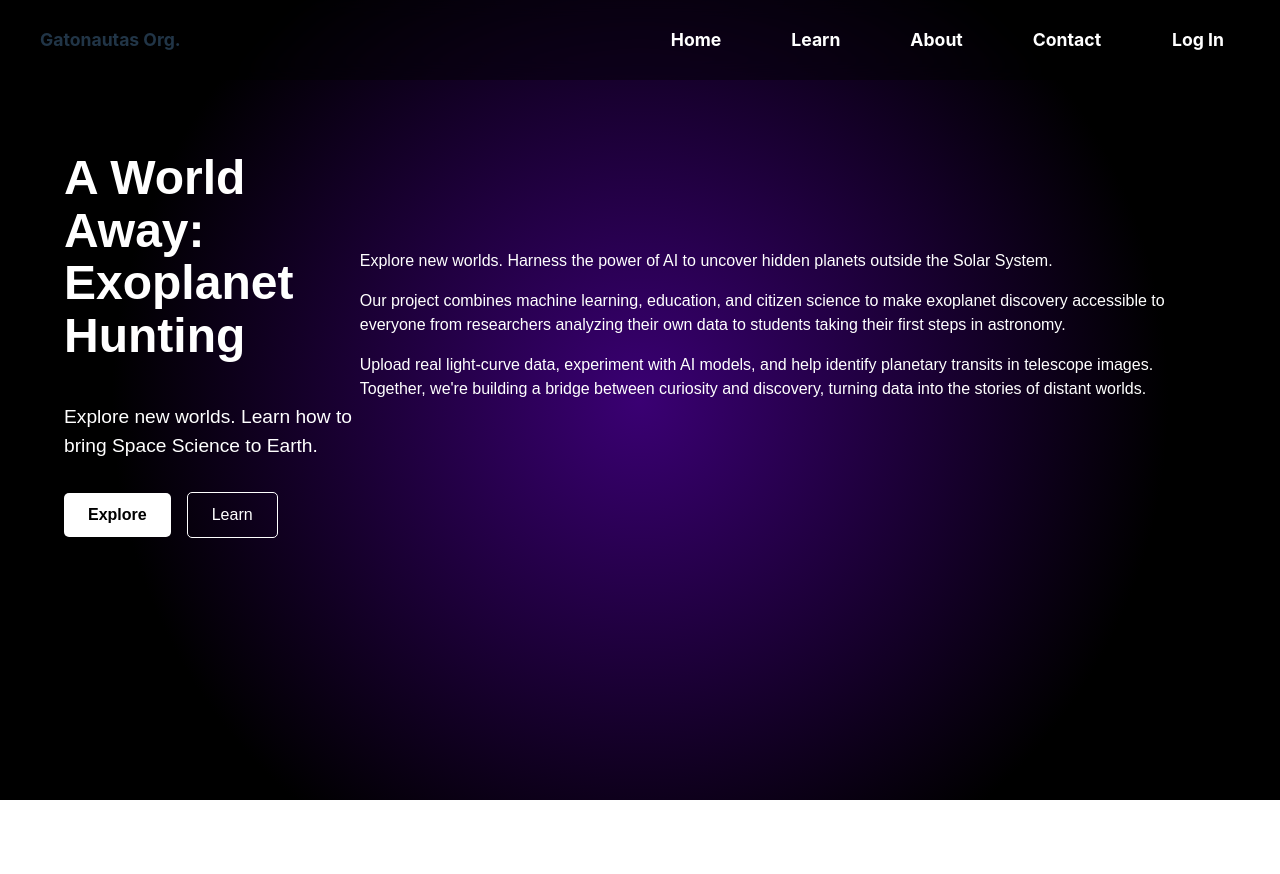
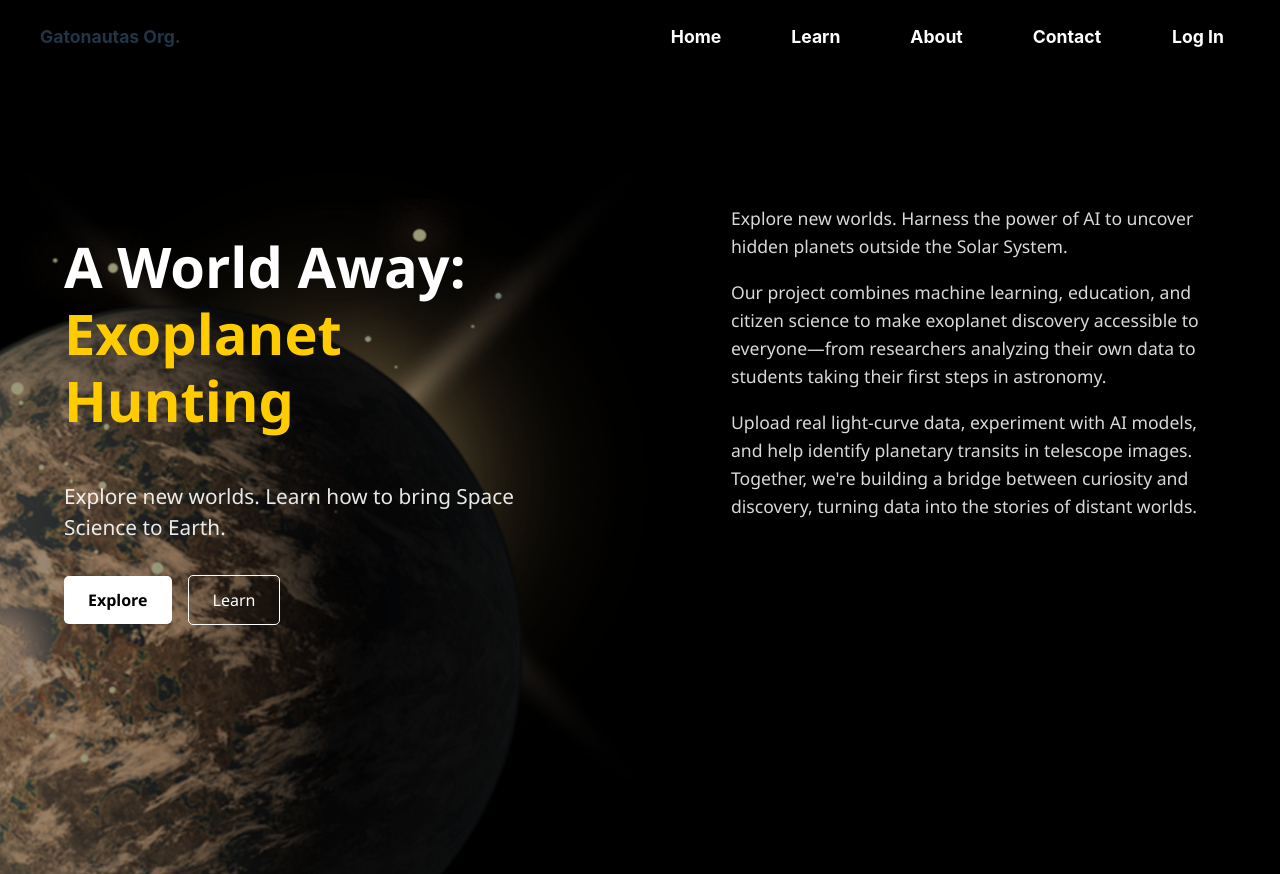
Before and after one commit to Mykaell-Max/Gatonautas, a React (Vite) app in the folder web/front-end/: page / in a window 1280 px wide. Before the commit the page ends 800 px from the top, so only its background shows below. Built offline with nearby package versions, Linux system fonts and the light colour scheme.

Commit message:
alteração pag 1

```diff
--- a/web/front-end/src/components/Navbar/Navbar.css
+++ b/web/front-end/src/components/Navbar/Navbar.css
@@ -1,9 +1,7 @@
 .navbar {
-  position: fixed;
   top: 0;
   left: 0;
   right: 0;
-  height: 80px; /* Navbar maior */
   display: flex;
   justify-content: space-between;
   align-items: center;
--- a/web/front-end/src/pages/Home/Home.css
+++ b/web/front-end/src/pages/Home/Home.css
@@ -1,33 +1,54 @@
-/* src/pages/Home/Home.css */
+* {
+  box-sizing: content-box;
+}
+html, body {
+  margin: 0;
+  padding: 0;
+  background-color: #000000;
+}
 
 .home-container {
-  background: radial-gradient(circle at center, #3a0073, #000000 70%);
+  background: radial-gradient( #000000 70%);
   color: white;
   min-height: 100vh;
   padding: 2rem;
-  font-family: Arial, Helvetica, sans-serif;
-}
+  font-family: 'Segoe UI', Tahoma, Geneva, Verdana, sans-serif;
+  position: relative;
+  overflow: hidden;
+  z-index: 1;
+  }
 
 .hero {
   display: flex;
+  flex-wrap: wrap;
   justify-content: space-between;
-  align-items: center;
+  align-items: flex-start;
   margin-top: 5rem;
   padding: 0 2rem;
+  gap: 2rem;
 }
 
 .hero-text {
   max-width: 600px;
+  flex: 1;
+  z-index: 1 !important;
 }
 
 .hero-text h1 {
-  font-size: 3rem;
-  font-weight: bold;
+  font-size: 3.5rem;
+  font-weight: 700;
+  line-height: 1.2;
+  z-index: 1;
+}
+
+.hero-text .highlight {
+  color: #ffcc00;
 }
 
 .hero-text p {
   margin-top: 1rem;
-  font-size: 1.2rem;
+  font-size: 1.3rem;
+  opacity: 0.9;
 }
 
 .hero-buttons {
@@ -41,6 +62,7 @@
   cursor: pointer;
   font-size: 1rem;
   border-radius: 5px;
+  transition: all 0.3s ease;
 }
 
 .hero-buttons .explore {
@@ -49,8 +71,37 @@
   font-weight: bold;
 }
 
+.hero-buttons .explore:hover {
+  background: #ffcc00;
+}
+
 .hero-buttons .learn {
   background: transparent;
   border: 1px solid white;
   color: white;
 }
+
+.hero-buttons .learn:hover {
+  background: white;
+  color: black;
+}
+
+.hero-description {
+  flex: 1;
+  max-width: 900px;
+  margin-left: 150px;
+  font-size: 1.1rem;
+  line-height: 1.6;
+  opacity: 0.85;
+}
+
+.planet-image {
+  position: absolute;
+  bottom: 0;
+  left: 0;
+  width: 100%;
+  max-width: 55%;
+  opacity: 0.6; /* reduz brilho para não apagar o texto */
+  pointer-events: none;
+  z-index: 0; /* imagem atrás */
+}
--- a/web/front-end/src/pages/Home/View/HomeView.tsx
+++ b/web/front-end/src/pages/Home/View/HomeView.tsx
@@ -1,10 +1,9 @@
 import "../Home.css";
 import { Link } from "react-router-dom";
+import PlanetImage from "../../../assets/Home.svg";
 
 const HomeView = () => {
-
   return (
-    <>
     <div className="home-container">
       {/* Hero Section */}
       <section className="hero">
@@ -29,13 +28,17 @@ const HomeView = () => {
             Explore new worlds. Harness the power of AI to uncover hidden planets outside the Solar System.
           </p>
           <p>
-              Our project combines machine learning, education, and citizen science to make exoplanet discovery accessible to everyone from researchers analyzing their own data to students taking their first steps in astronomy.
+            Our project combines machine learning, education, and citizen science to make exoplanet discovery accessible to everyone—from researchers analyzing their own data to students taking their first steps in astronomy.
           </p>
-            <p>Upload real light-curve data, experiment with AI models, and help identify planetary transits in telescope images. Together, we're building a bridge between curiosity and discovery, turning data into the stories of distant worlds.</p>
+          <p>
+            Upload real light-curve data, experiment with AI models, and help identify planetary transits in telescope images. Together, we're building a bridge between curiosity and discovery, turning data into the stories of distant worlds.
+          </p>
         </div>
       </section>
+
+      {/* Planet Image */}
+      <img src={PlanetImage} alt="Planet illustration" className="planet-image" />
     </div>
-    </>
   );
 };
 
```
Also changed, not shown: web/front-end/src/assets/Home.svg (added), web/front-end/src/assets/Learn.svg (added). Lines whose indentation alone changed are shown as unchanged.
